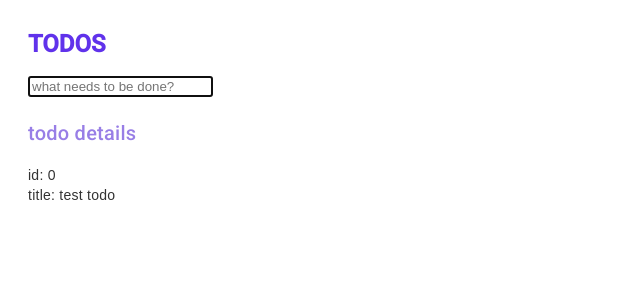
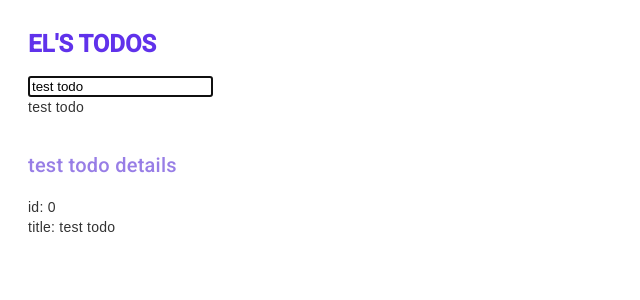
Before and after one commit to elinalo/els-todos-app, an Angular app: page / in a window 1280 px wide. Shown: the top 300 px of the page, without its empty margins (0-640 px from the left). Built offline with nearby package versions, Linux system fonts and the light colour scheme.

Commit message:
feat: added FormsModule in todos.module; added 2-way-binding for todo.title property within todos.component

```diff
--- a/src/app/todos/components/header/header.component.ts
+++ b/src/app/todos/components/header/header.component.ts
@@ -11,5 +11,5 @@ import { Component } from "@angular/core";
 export class HeaderComponent {
   constructor() {}
 
-  public todosHeader: string = 'todos';
+  public todosHeader: string = `el's todos`;
 }
--- a/src/app/todos/components/todo-details/todo-details.component.html
+++ b/src/app/todos/components/todo-details/todo-details.component.html
@@ -1,6 +1,6 @@
 <div class="todo-details">
   <br />
-  <h2>todo details</h2>
+  <h2>{{todo.title}} details</h2>
   <div><span>id: </span>{{ todo.id }}</div>
   <div><span>title: </span>{{ todo.title }}</div>
 </div>
--- a/src/app/todos/components/todo-details/todo-details.component.ts
+++ b/src/app/todos/components/todo-details/todo-details.component.ts
@@ -9,6 +9,7 @@ import { Todo } from '../../models/todo.model';
   imports: [CommonModule],
 })
 export class TodoDetails {
+  // TODO: get value from input in todos.component
   public todo: Todo = {
     id: 0,
     title: 'test todo',
--- a/src/app/todos/components/todos/todos.component.html
+++ b/src/app/todos/components/todos/todos.component.html
@@ -2,13 +2,21 @@
   <app-todos-header></app-todos-header>
 
   <input
+    id="todo-input"
     class="new-todo"
-    placeholder="what needs to be done?"
+    placeholder="add a new todo"
     autoFocus
     [value]="text"
     (keyup)="changeText($event)"
     (keyup.enter)="addTodo()"
+    [(ngModel)]="todo.title"
   />
+
+  <br />
+
+  <div class="todos-list">
+    <p>{{ todo.title }}</p>
+  </div>
 
   <app-todo-details></app-todo-details>
 </div>
--- a/src/app/todos/components/todos/todos.component.ts
+++ b/src/app/todos/components/todos/todos.component.ts
@@ -3,15 +3,23 @@ import { Component } from '@angular/core';
 import { HeaderComponent } from '../header/header.component';
 import { Todo } from '../../models/todo.model';
 import { TodoDetails } from '../todo-details/todo-details.component';
+import { FormsModule } from '@angular/forms';
 
 @Component({
   selector: 'app-todos',
   templateUrl: './todos.component.html',
   standalone: true,
-  imports: [CommonModule, HeaderComponent, TodoDetails],
+  imports: [CommonModule, HeaderComponent, TodoDetails, FormsModule],
 })
 export class TodosComponent {
+  // TODO: pass input value into todo-details.component
+
   public text: string = '';
+  public todo: Todo = {
+    id: 0,
+    title: 'test todo',
+    // description:     // TODO: add description
+  };
 
   changeText(event: Event): void {
     const target = event.target as HTMLInputElement;
```
Also changed, not shown: src/app/app.module.ts (+6 -7 lines), src/app/todos/todos.module.ts (+8 -1 lines).
